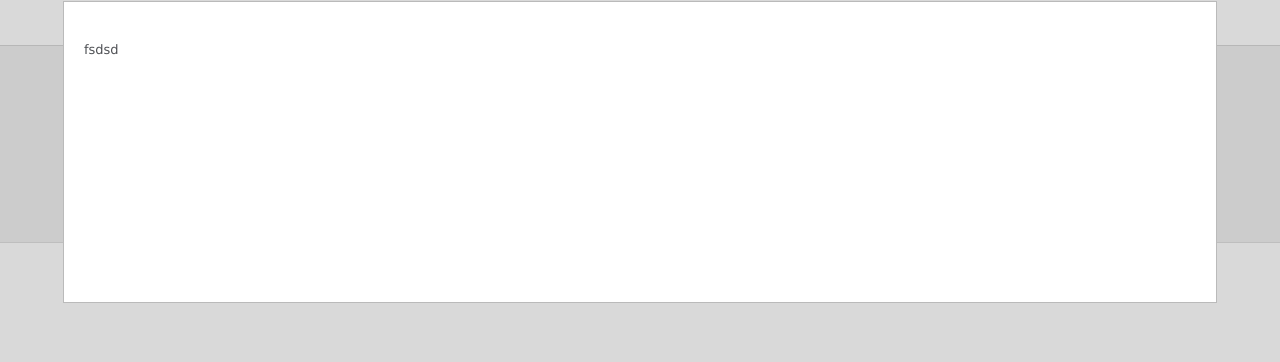
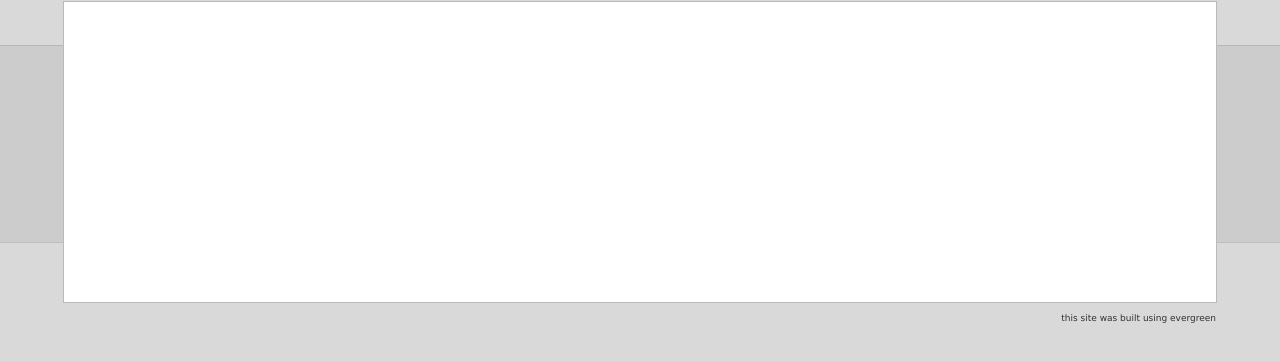
Before and after one commit to naturalcodeproject/Evergreen, a PHP site: template views/layouts/index.php in a window 1280 px wide. Shown: the part 113-475 px from the top of the page. Run offline with PHP 8.4, Linux system fonts and the light colour scheme; the template is opened without the code that fills it, so the values that code supplies are empty.

Commit message:
minor change to the home page view

```diff
--- a/public/styles/style.css
+++ b/public/styles/style.css
@@ -34,12 +34,11 @@ body {
 }
 
 .footer{
-	width: 100%;
-	margin-top: 50px;
-	border-top: solid 1px #c2c2c2;
-	padding-top: 10px;
+	width: 90%;
+	padding: 10px;
 	text-align: right;
-	color: #D0D0D0;
+	color: #333;
+	font-size: 9px;
 }
 
 .container{
@@ -56,14 +55,12 @@ h1{
 	font-style: normal;
 	font-size: 27px;
 	margin-bottom: -5px;
-	font-family: Georgia, Serif;
 }
 
 h2{
 	color: #A1C24F;
 	font-weight: normal;
 	font-style: normal;
-	font-family: Georgia, Serif;
 }
 
 .h3{
@@ -73,7 +70,6 @@ h2{
 	font-weight: normal;
 	font-style: normal;
 	font-size: 32px;
-	font-family: Georgia, Serif;
 }
 
 .content{
--- a/views/layouts/index.php
+++ b/views/layouts/index.php
@@ -3,8 +3,8 @@
 
 <html xmlns="http://www.w3.org/1999/xhtml" xml:lang="en" lang="en">
 <head>
-  <meta http-equiv="content-type" content="text/html;charset=UTF-8" />
-  <title>Evergreen::Base</title>
+	<meta http-equiv="content-type" content="text/html;charset=UTF-8" />
+	<title>evergreen</title>
 	<link REL="stylesheet" type="text/css" href="[skin]/styles/style.css">
 </head>
 <body>
@@ -20,10 +20,12 @@
 				<div style="clear: both"></div>
 			</div>
 
-			<div id="footer">
-				fsdsd
+
+			</div>
 			</div>
 
+		<div class="footer">
+			this site was built using evergreen
 		</div>
 
 
```
Also changed, not shown: views/main/index.php (+9 -3 lines).
